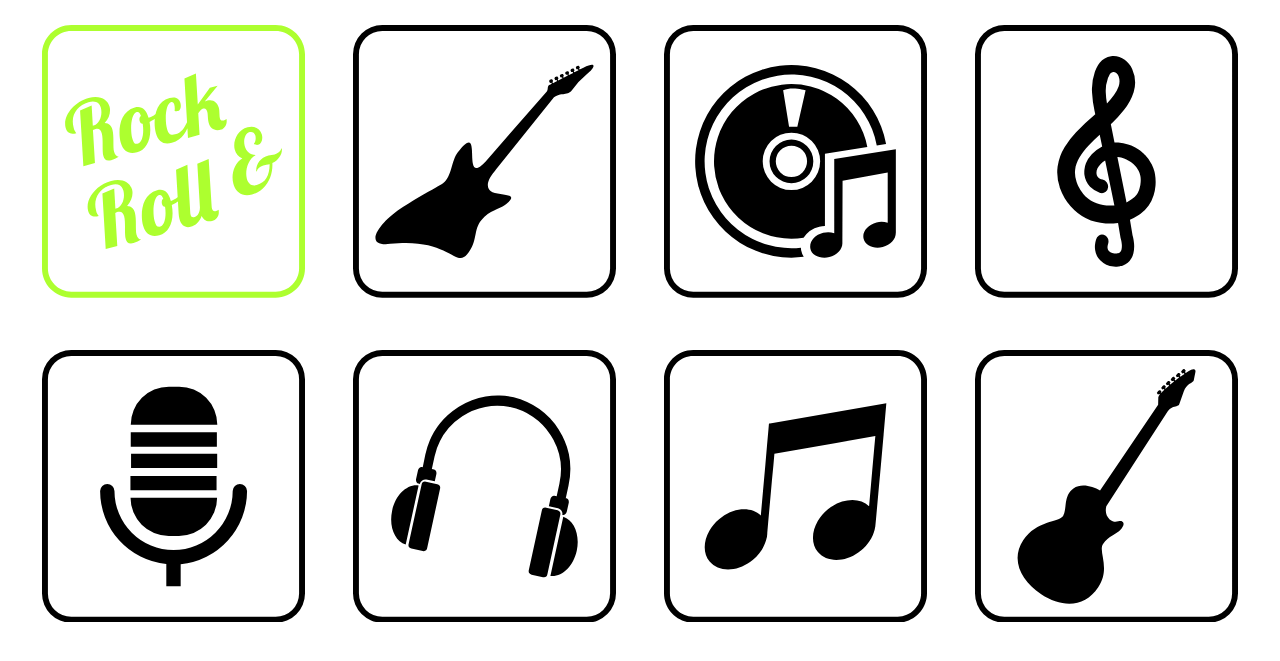
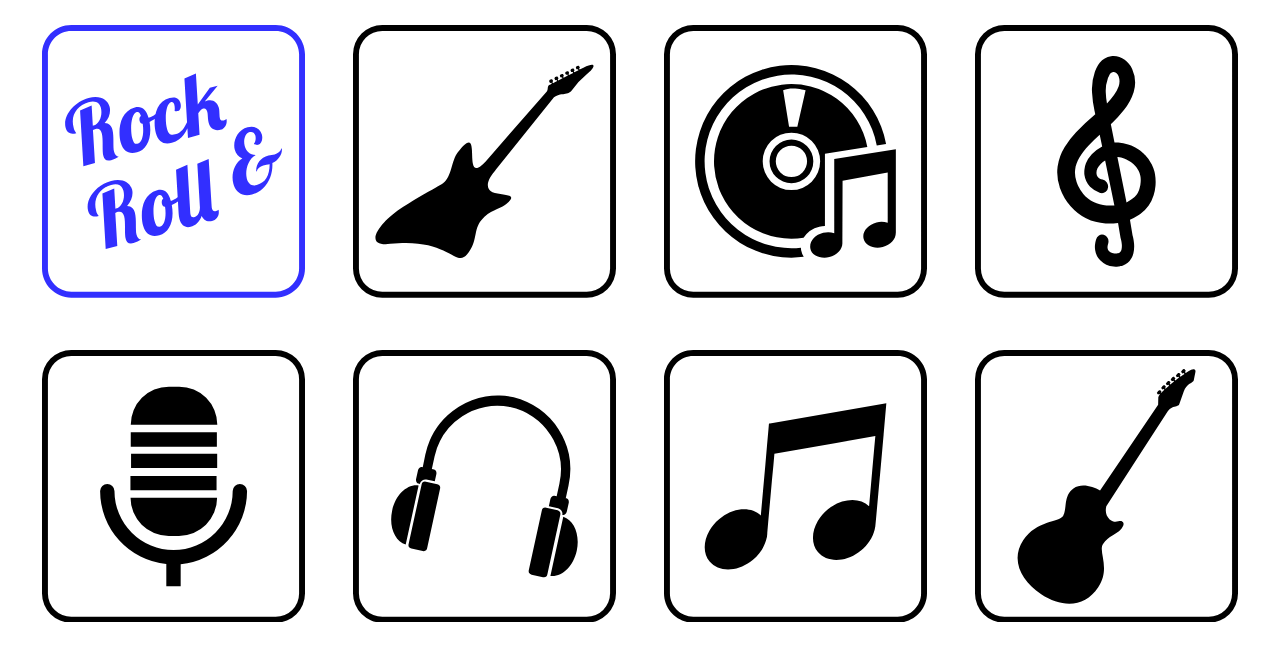
Before and after one commit to Amr-shoeib/SVG-Icon-Set-HW1, a plain HTML site: page index.html in a window 1280 px wide. Shown: the part 68-729 px from the top of the page. Drawn offline with Linux system fonts and the light colour scheme.

Commit message:
style update

```diff
--- a/css/main.css
+++ b/css/main.css
@@ -29,6 +29,6 @@ body{
 }
 
 #rock_roll{
-    fill: greenyellow;
+    fill: rgb(50, 47, 255);
 
 }
```
Also changed, not shown: img/Artboard 1.svg (deleted), 1 other file.
